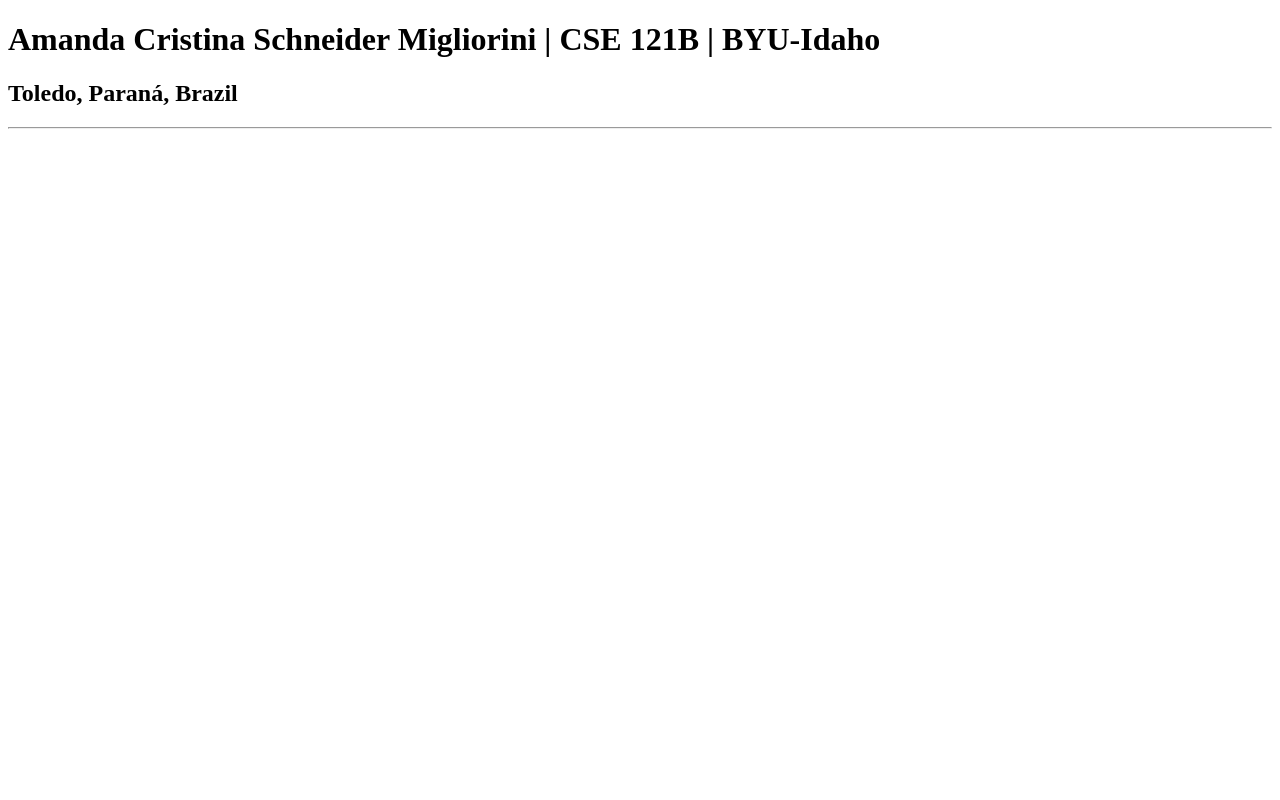
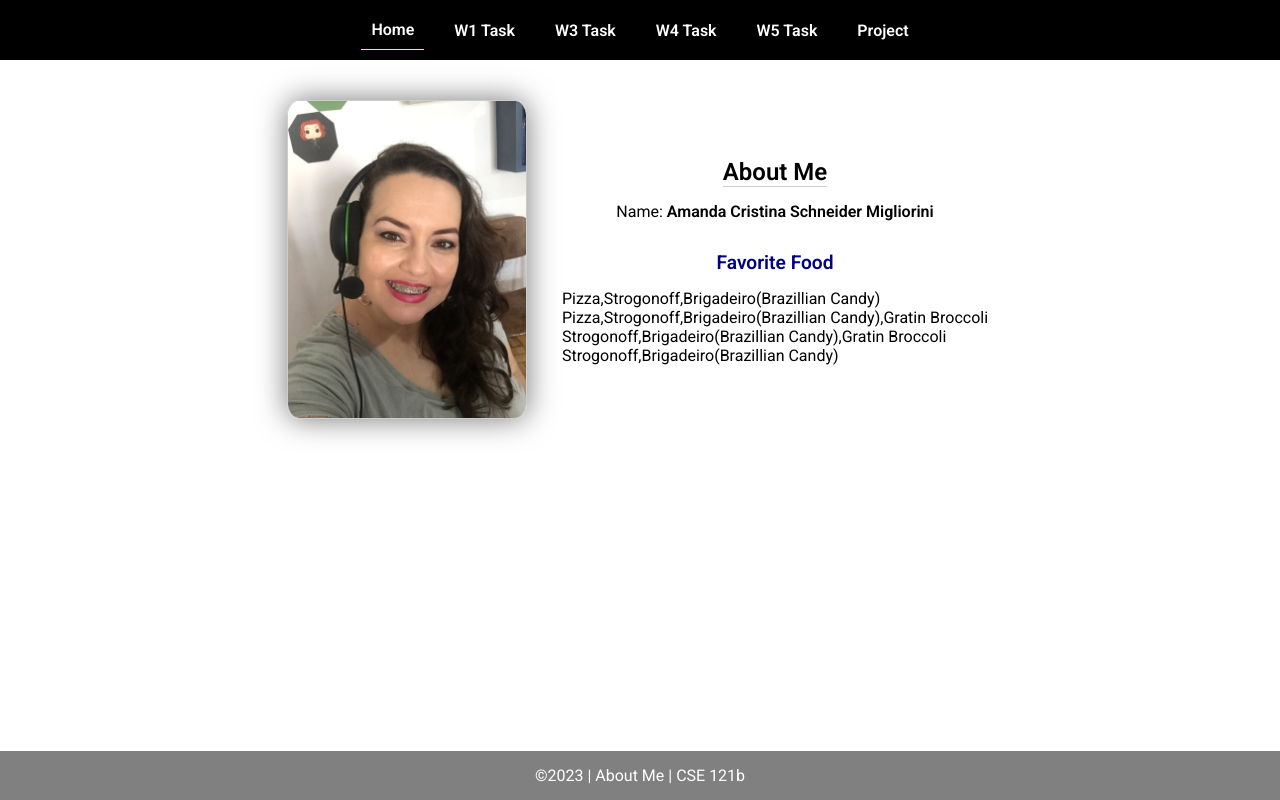
Before and after one commit to amandamigliorini/cse121b, a plain HTML site: page index.html in a window 1280 px wide. Drawn offline with Linux system fonts and the light colour scheme.

Commit message:
W02-task.js's assignment is added and updated

```diff
--- a/index.html
+++ b/index.html
@@ -1,14 +1,45 @@
 <!DOCTYPE html>
 <html lang="en">
+
 <head>
-    <meta charset="UTF-8">
-    <meta name="viewport" content="width=device-width, initial-scale=1.0">
-    <title>Amanda Cristina Schneider Migliorini | CSE 121B | BYU-Idaho</title>
+  <meta charset="UTF-8">
+  <meta name="viewport" content="width=device-width, initial-scale=1.0">
+  <title>About Me | CSE 121b | W02: Programming Tasks</title>
+  <link rel="preconnect" href="https://fonts.googleapis.com">
+  <link rel="preconnect" href="https://fonts.gstatic.com" crossorigin>
+  <link href="https://fonts.googleapis.com/css2?family=Roboto:wght@400;600&display=swap"
+    rel="stylesheet">
+  <link rel="stylesheet" href="styles/main.css">
 </head>
+
 <body>
-    <h1>Amanda Cristina Schneider Migliorini | CSE 121B | BYU-Idaho</h1>
-    <h2>Toledo, Paraná, Brazil</h2>
-    <hr>
+  <nav>
+    <ul id="menu">
+      <li><a id="toggleMenu">&equiv;</a></li>
+      <li><a href="index.html" class="active">Home</a></li>
+      <li><a href="w01-task.html">W1 Task</a></li>
+      <li><a href="w03-task.html">W3 Task</a></li>
+      <li><a href="w04-task.html">W4 Task</a></li>
+      <li><a href="w05-task.html">W5 Task</a></li>
+      <li><a href="project.html">Project</a></li>
+    </ul>
+  </nav>
+  <main id="home">
+    <picture>
+      <img src="images/placeholder.png" alt="Placeholder Image">
+    </picture>
+    <section>
+      <h1>About Me</h1>
+      <div class="info">Name: <span id="name"></span></div>
+      <h2>Favorite Food</h2>
+      <div class="block" id="food"></div>
+    </section>
+  </main>
+  <footer>
+    &copy;<span id="year"></span> | About Me | CSE 121b
+  </footer>
+  <script src="scripts/main.js"></script>
+  <script src="scripts/w02-task.js"></script>
+</body>
 
-</body>
 </html>
--- /dev/null
+++ b/scripts/main.js
@@ -0,0 +1,9 @@
+// copyright year
+document.querySelector('#year').textContent = new Date().getFullYear();
+
+// toggle menu in small view
+const toggleMenu = () => {
+    document.querySelector('#menu').classList.toggle('open');
+}
+
+document.querySelector('#toggleMenu').addEventListener('click', toggleMenu);
--- /dev/null
+++ b/scripts/w02-task.js
@@ -0,0 +1,32 @@
+/* W02-Task - Profile Home Page */
+
+/* Step 1 - Setup type tasks - no code required */
+
+/* Step 2 - Variables */
+let fullName = "Amanda Cristina Schneider Migliorini";
+let currentYear = 2023;
+let profilePicture = "images/IMG_8016.JPG";
+
+
+/* Step 3 - Element Variables */
+const nameElement = document.getElementById('name');
+const foodElement = document.getElementById('food');
+const yearElement = document.querySelector('#year');
+const imageElement = document.querySelector("img");
+
+/* Step 4 - Adding Content */
+nameElement.innerHTML = `<strong>${fullName}</strong>`;
+yearElement.textContent = currentYear;
+imageElement.setAttribute('src', profilePicture);
+imageElement.setAttribute('alt', `Profile image of ${fullName}`);
+
+/* Step 5 - Array */
+let favoriteFoods = ['Pizza', 'Strogonoff', 'Brigadeiro(Brazillian Candy)'];
+foodElement.textContent = favoriteFoods;
+let newFavorite = 'Gratin Broccoli';
+favoriteFoods.push(newFavorite);
+foodElement.innerHTML += `<br>${favoriteFoods}`;
+favoriteFoods.shift();
+foodElement.innerHTML += `<br>${favoriteFoods}`;
+favoriteFoods.pop();
+foodElement.innerHTML += `<br>${favoriteFoods}`;
--- /dev/null
+++ b/styles/main.css
@@ -0,0 +1,157 @@
+/* Universal Selector */
+* {
+    margin: 0;
+    padding: 0;
+    box-sizing: border-box;
+}
+
+/* HTML Selectors */
+body {
+    font-family: 'Roboto', Helvetica, sans-serif;
+}
+
+nav {
+    background-color: black;
+    width: 100%;
+    position: fixed;
+    top: 0;
+}
+
+nav ul {
+    display: flex;
+    flex-direction: column;
+    align-items: center;
+    max-width: fit-content;
+    margin: 0 auto;
+}
+
+nav ul li {
+    flex: 1 1 auto;
+}
+
+nav ul li:first-child {
+    display: block;
+    font-size: 2rem;
+}
+
+nav ul li:first-child a {
+    padding: 1px 10px;
+}
+
+nav ul li {
+    display: none;
+    list-style: none;
+    margin: 10px;
+}
+
+nav ul li a {
+    display: block;
+    padding: 10px;
+    text-decoration: none;
+    font-weight: 600;
+    color: white;
+    text-align: center;
+}
+
+nav ul li a:hover {
+    background-color: #efefef;
+    color: black;
+}
+
+h1, h2 {
+    text-align: center;
+    margin-bottom: 15px;
+
+}
+
+h1 {
+border-bottom: 1px solid #ccc;
+}
+
+h2 {
+    font-size: 1.2rem;
+    color: navy;
+    text-align: center;
+    margin-top: 30px;
+}
+
+main {
+    margin-top: 125px;
+    display: grid;
+    grid-template-columns: 1fr;
+    grid-gap: 20px;
+    align-items: center;
+    justify-content: center;
+}
+
+picture {
+    margin: 0 auto;
+}
+
+picture img {
+    width: 240px;
+    height: auto;
+    border-radius: 5%;
+    border: 1px solid #ccc;
+    box-shadow: 0 0 30px #777;
+}
+
+section {
+    display: flex;
+    flex-direction: column;
+    align-items: center;
+    margin: 10px
+}
+
+label {
+    margin: 15px 0;
+}
+
+footer {
+    background-color: gray;
+    color: white;
+    padding: 15px;
+    text-align: center;
+    width: 100%;
+    position: fixed;
+    bottom: 0;
+}
+
+/* Class Selectors */
+.active {
+    border-bottom: 1px solid yellow;
+}
+
+.open li {
+    display: block;
+}
+
+.block {
+    display: block;
+}
+
+/* ID Selectors */
+
+/* Media Queries */
+@media only screen and (min-width: 32.5em) {
+    nav ul {
+        flex-direction: row;
+    }
+
+    nav ul li:first-child {
+        display: none;
+    }
+
+    nav ul li {
+        display: block;
+    }
+
+    main {
+        margin: 100px auto 20px;
+        grid-template-columns: 250px 1fr;
+        max-width: -moz-fit-content;
+        max-width: fit-content;
+
+    }
+
+}
```
Also changed, not shown: index-old.html (added, +14 -0 lines), week02/dom-basics.js (+10 -8 lines), images/IMG_8016.JPG (added), images/placeholder.png (added).
